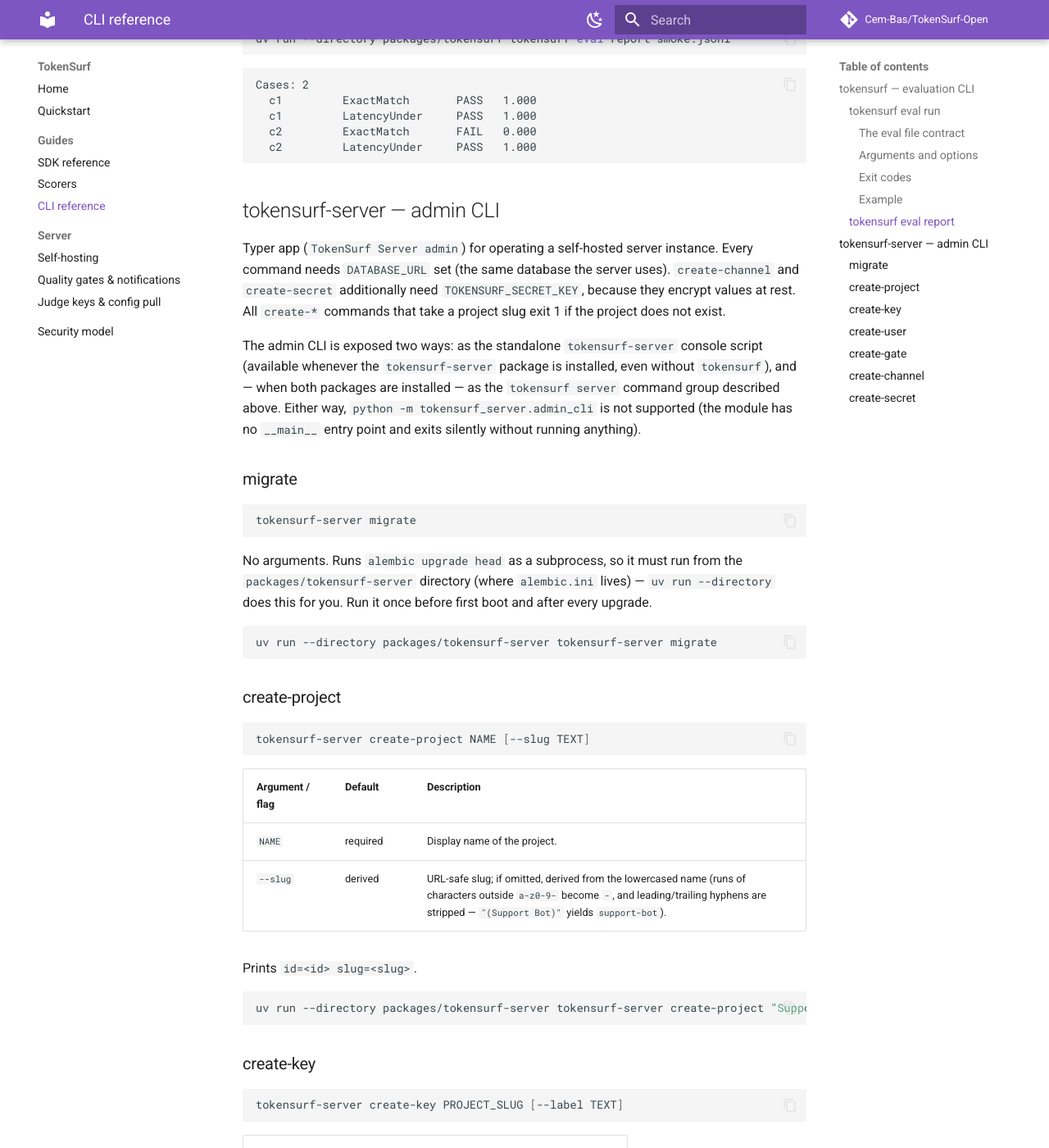
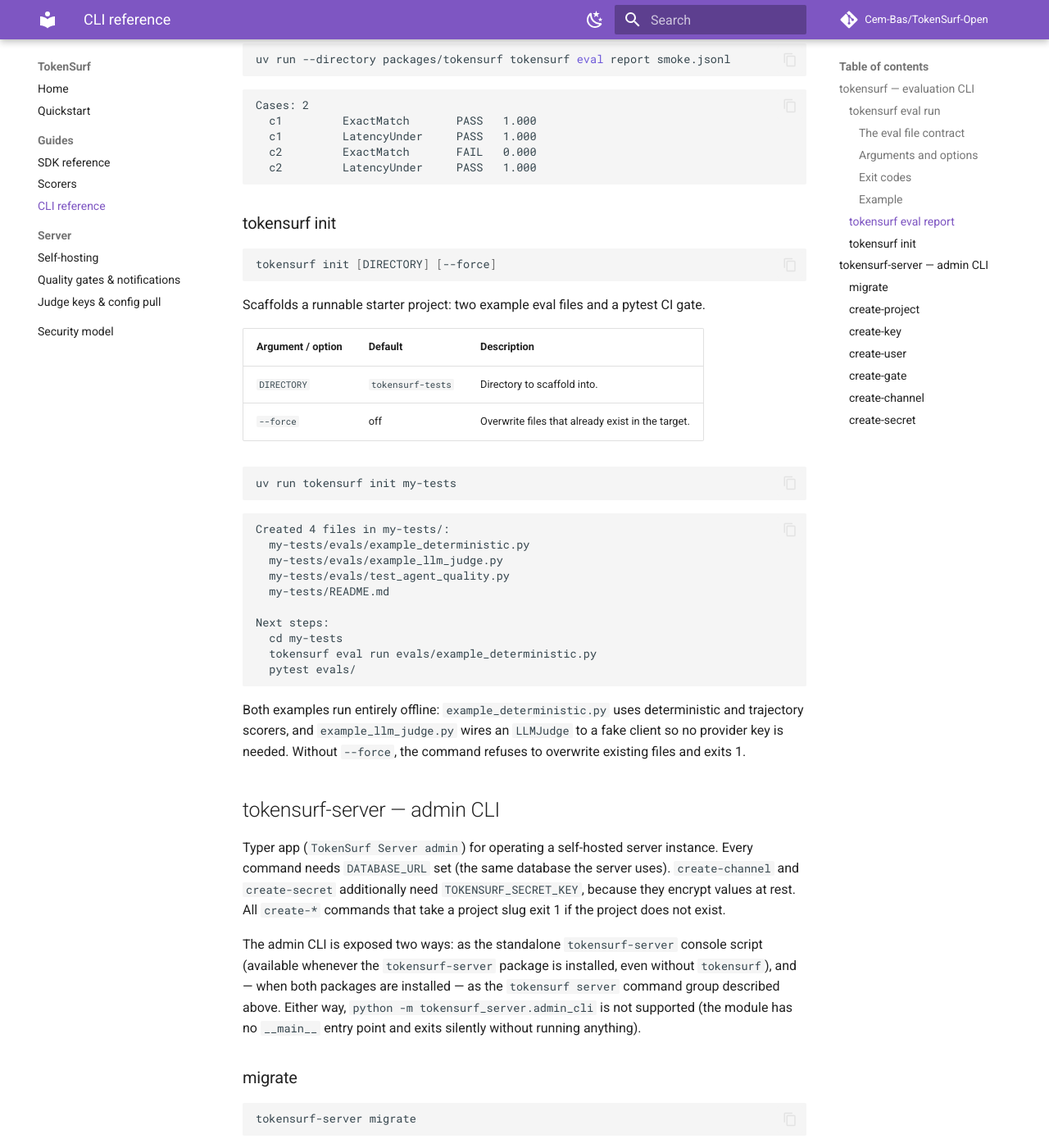
Before and after one commit to Cem-Bas/TokenSurf-Open, an MkDocs documentation site: the page built from docs/cli.md, in a window 1280 px wide and 1400 px high, scrolled down 3276 px. Shown: the whole window at 82% size. Built offline with MkDocs 1.6.1 and Material for MkDocs 9.7.7, drawn with Linux system fonts in a browser that asks for light colours; comment, search, counter and statistics services are not loaded; some of the changed text lies outside the part shown.

Commit message:
docs: rewrite README for the public launch; document tokensurf init
Rebuilt README with badges, positioning, a verified hero example (real
CLI output), the tokensurf init quickstart path, and the /setup wizard
bootstrap flow. Added a proper 'tokensurf init' section to the CLI
reference and fixed a one-column misalignment in the architecture
diagram (README + docs/index.md). QA'd in three review rounds.

Co-Authored-By: Claude Fable 5 <noreply@anthropic.com>

````diff
--- a/docs/cli.md
+++ b/docs/cli.md
@@ -23,8 +23,9 @@ the bare command names; prefix them with the matching `uv run --directory` invoc
 
 ## tokensurf — evaluation CLI
 
-Typer app with one command group, `eval` ("Run and report agent evaluations."). There is no
-standalone `push` command — pushing to a server happens as part of `tokensurf eval run`.
+Typer app with an `init` scaffolding command and one command group, `eval` ("Run and report agent
+evaluations."). There is no standalone `push` command — pushing to a server happens as part of
+`tokensurf eval run`.
 
 ### tokensurf eval run
 
@@ -134,6 +135,40 @@ Cases: 2
   c2         ExactMatch       FAIL   0.000
   c2         LatencyUnder     PASS   1.000
 ```
+
+### tokensurf init
+
+```bash
+tokensurf init [DIRECTORY] [--force]
+```
+
+Scaffolds a runnable starter project: two example eval files and a pytest CI gate.
+
+| Argument / option | Default           | Description                                        |
+| ----------------- | ----------------- | -------------------------------------------------- |
+| `DIRECTORY`       | `tokensurf-tests` | Directory to scaffold into.                        |
+| `--force`         | off               | Overwrite files that already exist in the target.  |
+
+```bash
+uv run tokensurf init my-tests
+```
+
+```text
+Created 4 files in my-tests/:
+  my-tests/evals/example_deterministic.py
+  my-tests/evals/example_llm_judge.py
+  my-tests/evals/test_agent_quality.py
+  my-tests/README.md
+
+Next steps:
+  cd my-tests
+  tokensurf eval run evals/example_deterministic.py
+  pytest evals/
+```
+
+Both examples run entirely offline: `example_deterministic.py` uses deterministic and trajectory
+scorers, and `example_llm_judge.py` wires an `LLMJudge` to a fake client so no provider key is
+needed. Without `--force`, the command refuses to overwrite existing files and exits 1.
 
 ## tokensurf-server — admin CLI
 
````
Also changed, not shown: README.md (+157 -40 lines), docs/index.md (+1 -1 lines).
